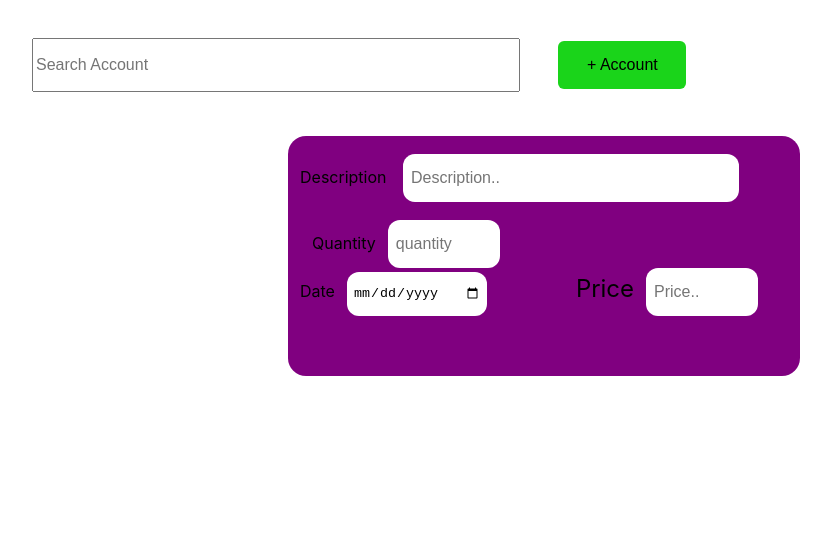
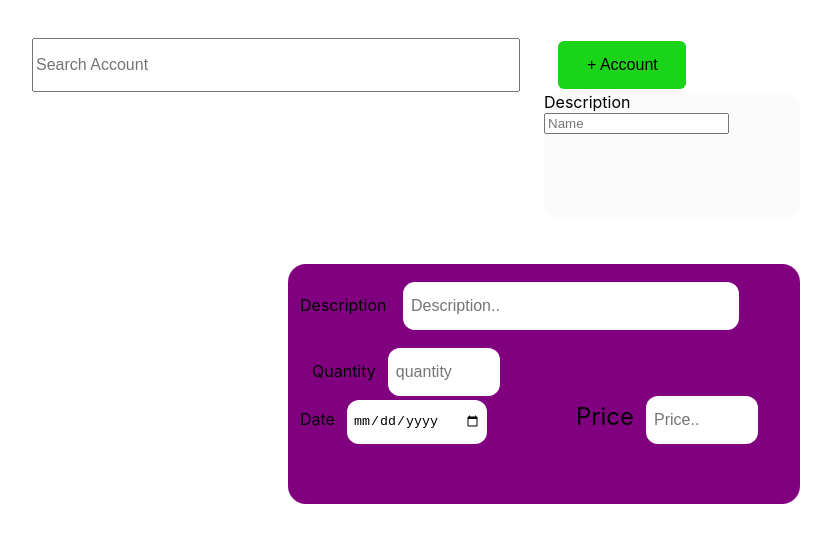
Before and after one commit to Parth-Ramani/groceries-account, a JavaScript app: page / in a window 1280 px wide. Shown: the top 542 px of the page, without its empty margins (352-1183 px from the left). Built offline with nearby package versions, Linux system fonts and the light colour scheme.

Commit message:
adding buttons and customer input field

```diff
--- a/src/App.css
+++ b/src/App.css
@@ -19,3 +19,11 @@
   border: none;
   font-size: medium;
 }
+.customerBox {
+  height: 8rem;
+  width: 16rem;
+  background-color: rgb(251, 251, 251);
+  margin-top: 0%;
+  margin-left: 70%;
+  border-radius: 18px;
+}
--- a/src/App.js
+++ b/src/App.js
@@ -9,6 +9,15 @@ function App() {
       <button type="button" className="addAccount">
         + Account
       </button>
+      <div className=" customerBox">
+        <form>
+          <label className="customerName" for="desc">
+            Description
+          </label>
+          <br />
+          <input className="name" type="text" placeholder="Name" />
+        </form>
+      </div>
       <InputFields />
     </div>
   );
```
